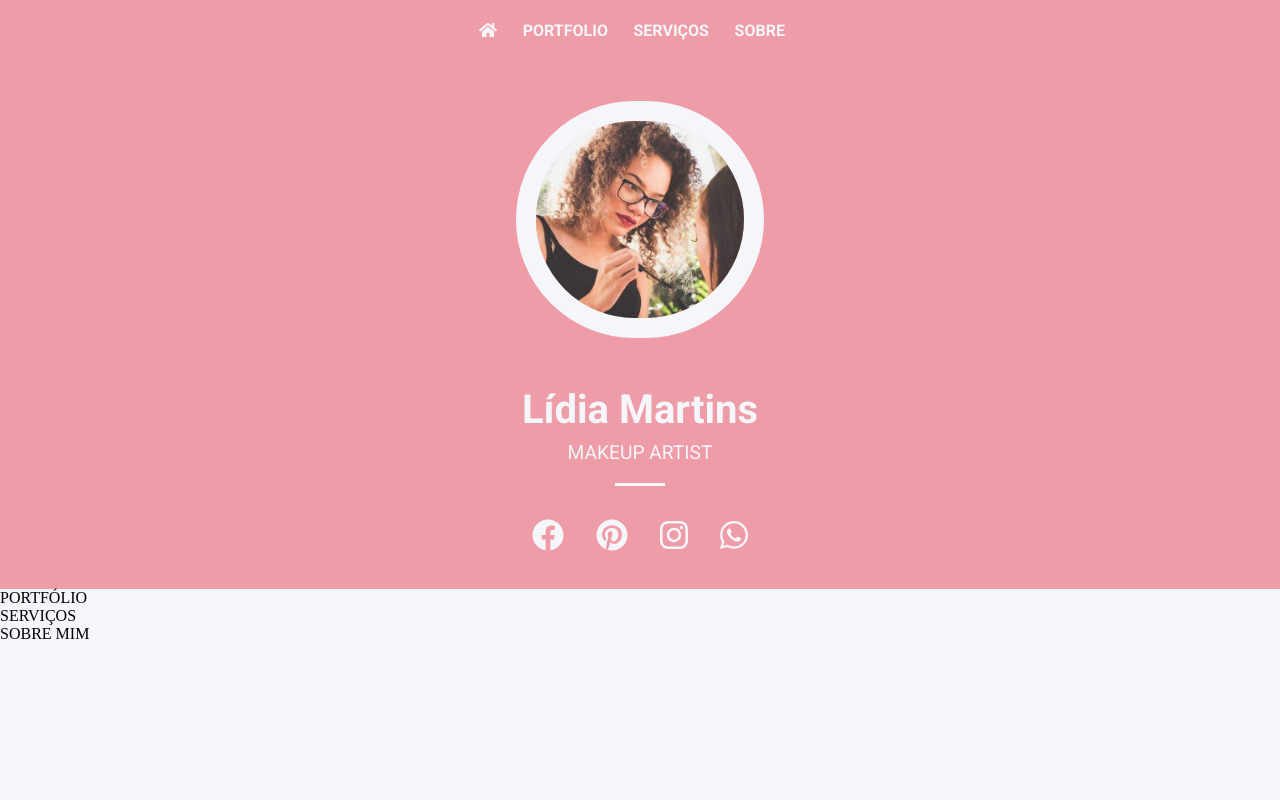
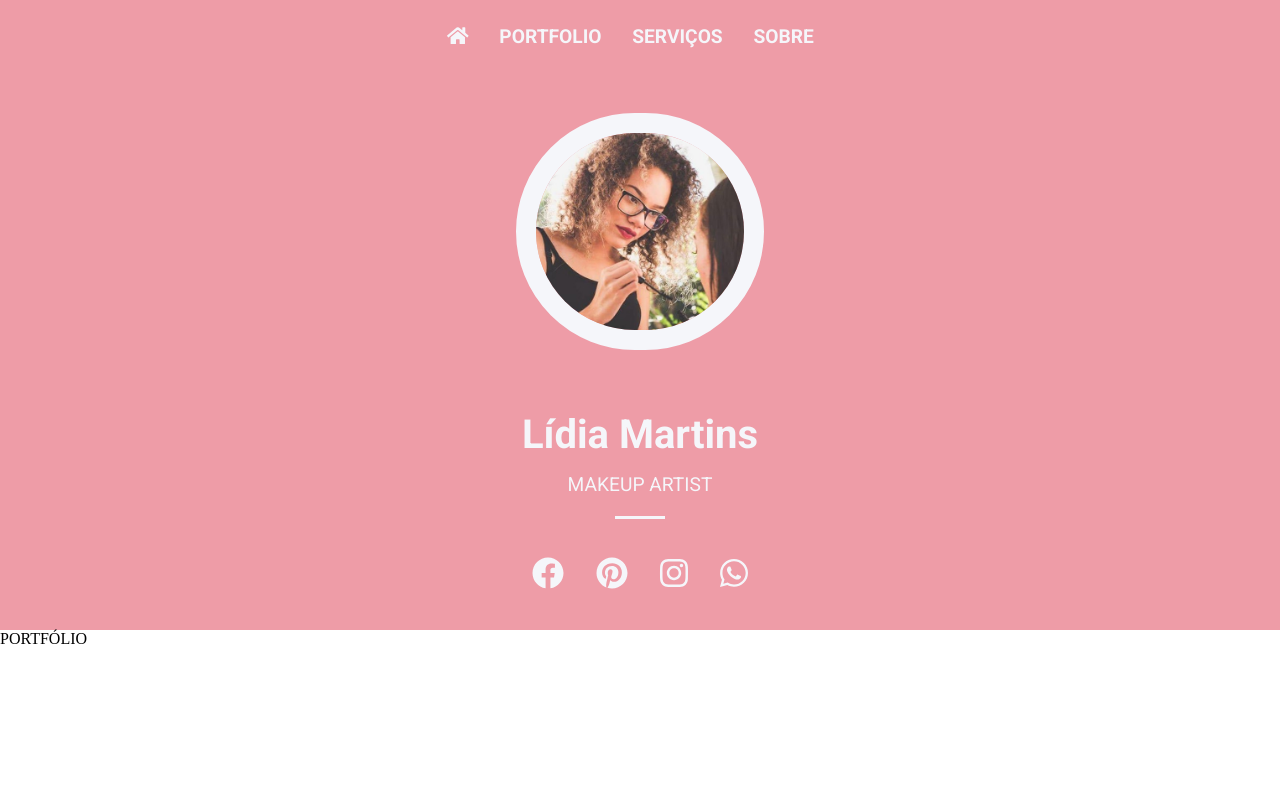
Before and after one commit to rodrigobergamindev/react-projetos, a React (Create React App) app in the folder portfolio/: page / in a window 1280 px wide. Shown: the top 800 px of the page. Built offline with nearby package versions, Linux system fonts and the light colour scheme.

Commit message:
aplicando styled components

```diff
--- a/portfolio/package.json
+++ b/portfolio/package.json
@@ -12,7 +12,8 @@
     "@testing-library/user-event": "^7.1.2",
     "react": "^16.13.1",
     "react-dom": "^16.13.1",
-    "react-scripts": "3.4.2"
+    "react-scripts": "3.4.2",
+    "styled-components": "^5.1.1"
   },
   "scripts": {
     "start": "react-scripts start",
--- a/portfolio/src/App.js
+++ b/portfolio/src/App.js
@@ -1,40 +1,40 @@
 import React from 'react';
-import './App.css';
+import styled from 'styled-components'
+
+/**COMPONENTS */
 import Header from './components/header/Header';
 import Navbar from './components/navbar/Navbar';
+import Content from './components/content/Content'
+import Servicos from './components/servicos/Servicos'
+import About from './components/about/About'
+
 
 
 function App() {
   return (
-    <div className="container">
-
-    <div className="navbar" id="home">
-      <Navbar></Navbar>
-        </div>
-
-        <div className="item header">
-          <Header></Header>
-        </div>
-
-        <div className="item content-portfolio" id="portfolio">
-          <div>
-            PORTFÓLIO
-          </div>
-        </div>
-
-        <div className="item servicos" id="servicos">
-          SERVIÇOS
-        </div>
-
-        <div className="item about" id="sobre">
-          SOBRE MIM
-        </div>
-
-        <div className="item footer">
-          TODOS OS DIREITOS RESERVADOS
-        </div>
-    </div>
+    <Container>
+        <Navbar></Navbar>
+        <Header></Header>
+        <Content></Content>
+        <Servicos></Servicos>
+        <About></About>
+    </Container>
   );
 }
 
+const Container = styled.div`
+  width: 100%;
+  display: grid;
+  grid-template-areas:
+  "navbar"
+  "header"
+  "content"
+  "servicos"
+  "about"
+  "footer"
+  ;
+`;
+
+
+
 export default App;
--- /dev/null
+++ b/portfolio/src/components/about/About.jsx
@@ -0,0 +1,15 @@
+import React from 'react'
+import styled from 'styled-components'
+
+
+export default function About() {
+    return (
+        <SecAbout>SOBRE</SecAbout>
+    )
+}
+
+const SecAbout = styled.div`
+  grid-area: about;
+  height:35em;
+  background-color:#1abc9c;
+`;
--- /dev/null
+++ b/portfolio/src/components/content/Content.jsx
@@ -0,0 +1,16 @@
+import React from 'react'
+import styled from 'styled-components'
+
+
+export default function Content() {
+    return (
+        <SecContent>
+            PORTFÓLIO
+        </SecContent>
+    )
+}
+const SecContent = styled.div`
+  grid-area: content;
+  height:35em;
+  background-color:white;
+`;
--- a/portfolio/src/components/header/Header.jsx
+++ b/portfolio/src/components/header/Header.jsx
@@ -1,7 +1,6 @@
 import React from 'react'
-import css from '../header/header.module.css'
 import avatar from '../../images/avatar.jpg'
-import { faHome } from "@fortawesome/free-solid-svg-icons";
+import styled from 'styled-components'
 import { FontAwesomeIcon } from "@fortawesome/react-fontawesome";
 import {
     faFacebook,
@@ -15,24 +14,102 @@ import {
 export default function Header() {
 
     return (
-        <div className={css.menu}>
-            <div className={css.avatar}>
-                <img src={avatar} alt="avatar" className={css.perfil}/>
-                <h1 className={css.title}>Lídia Martins</h1>
-                <h2 className={css.subtitle}>MAKEUP ARTIST</h2>
-            </div>
-
-            <div className={css.bar}></div>
-
-        <div>
-        <ul className={css.nav}>
-                    <li className={css.socialIcon}><a href={"https://www.facebook.com/limartinsmakeup"} target="_blank"><FontAwesomeIcon icon={faFacebook} /></a></li>
-                    <li className={css.socialIcon}><a href={"https://br.pinterest.com/lidia8martins/make/"} target="_blank"><FontAwesomeIcon icon={faPinterest} /></a></li>
-                    <li className={css.socialIcon}><a href={"https://www.instagram.com/lidia_martinns/"} target="_blank"><FontAwesomeIcon icon={faInstagram} /></a></li>
-                    <li className={css.socialIcon}><a href={"https://api.whatsapp.com/send?phone=551194004-2911&text=Gostaria%20de%20mais%20informações%20!"} target="_blank"><FontAwesomeIcon icon={faWhatsapp} /></a></li>
-        </ul>
-        </div>
-
-        </div>
+        <SecHeader>
+        <Card>
+            <Perfil src={avatar} alt="avatar"></Perfil>
+            <Title>Lídia Martins</Title>
+            <Subtitle>MAKEUP ARTIST</Subtitle>
+        </Card>
+        <Bar></Bar>
+            <Navigation>
+                    <SocialMediaItem><a href={"https://www.facebook.com/limartinsmakeup"} target="_blank" rel="noopener noreferrer"><FontAwesomeIcon icon={faFacebook} /></a></SocialMediaItem>
+                    <SocialMediaItem><a href={"https://br.pinterest.com/lidia8martins/make/"} target="_blank" rel="noopener noreferrer"><FontAwesomeIcon icon={faPinterest} /></a></SocialMediaItem>
+                    <SocialMediaItem><a href={"https://www.instagram.com/lidia_martinns/"} target="_blank" rel="noopener noreferrer"><FontAwesomeIcon icon={faInstagram} className="instagram" /></a></SocialMediaItem>
+                    <SocialMediaItem><a href={"https://api.whatsapp.com/send?phone=551194004-2911&text=Gostaria%20de%20mais%20informações%20!"} target="_blank" rel="noopener noreferrer"><FontAwesomeIcon icon={faWhatsapp} /></a></SocialMediaItem>
+            </Navigation>
+        </SecHeader>
     )
 }
+
+
+/**STYLED COMPONENTS */
+
+const SecHeader = styled.div`
+    grid-area: header;
+    display: flex;
+    flex-direction: column;
+    align-items: center;
+    justify-content: center;
+    `;
+
+
+const Navigation = styled.ul`
+    margin: 1em;
+    padding: 0;
+    text-indent: 0;
+    list-style-type: none;
+    display: flex;
+    flex-wrap: wrap;
+    justify-content: center;
+    padding: 0.3em;
+    border-radius: 2em;
+`;
+
+const SocialMediaItem = styled.li`
+        margin: 0.5em;
+        color: #f5f6fa;
+        font-size: 2.0em;
+        transition: 1s;
+        transform: scale(1.0,1.0);
+        &:hover{
+            transition: 0.5s;
+            transform: scale(1.5,1.5);
+        }
+`;
+
+
+
+const Perfil = styled.img`
+    width: 13em;
+    border-radius: 10em;
+    border: 1.3em solid #f5f6fa;
+    transition: 1s;
+    transform: scale(1.0,1.0);
+    margin-bottom: 0.8em;
+
+    &:hover{
+        transition: 1s;
+        transform: scale(1.2,1.2);
+        box-shadow:0 0 15px white, 0 0 15px white;
+    }
+`;
+
+const Card = styled.div`
+    margin-top: 2.5em;
+    margin-bottom: 1.2em;
+    display: flex;
+    flex-direction: column;
+    text-align: center;
+    font-family: 'Roboto', sans-serif;
+`;
+
+const Bar = styled.div`
+    width: 50px;
+    background-color: #f5f6fa;
+    height: 3.5px;
+    `;
+
+const Title = styled.div`
+    font-size: 2.5em;
+    margin-top: 1.2em;
+    margin-bottom: 0.15em;
+    color: #f5f6fa;
+    font-weight: 700;
+`;
+
+const Subtitle = styled(Title)`
+    font-size: 1.2em;
+    font-weight: 400;
+    margin-top:0.5em;
+    margin-bottom:0;
+`;
--- a/portfolio/src/components/header/header.module.css
+++ /dev/null
@@ -1,115 +0,0 @@
-/*AJUSTAR SOMBRA DO AVATAR*/
-@import url('https://fonts.googleapis.com/css2?family=Roboto:wght@400;700&display=swap');
-
-
-ul {
-    list-style: none;
-    margin:0;
-    padding: 0;
-    text-indent: 0;
-}
-
-
-.nav {
-    margin: 1.0em;
-    list-style-type: none;
-    display: flex;
-    flex-wrap: wrap;
-    justify-content: center;
-}
-
-.itemMenu {
-    color: #f5f6fa;
-    font-family: 'Roboto', sans-serif;
-    font-weight: 700;
-    padding: 0.3em;
-    border-radius: 0.6em;
-    margin-right: 1.0em;
-    box-sizing: border-box;
-}
-
-.itemMenu:hover{
-    background-color: #f5f6fa;
-    color:#ee9ca7;
-    transition: .5s ease;
-}
-
-.socialIcon {
-    margin: 0.5em;
-    color: #f5f6fa;
-    font-size: 2.0em;
-    transition: 1s;
-    transform: scale(1.0,1.0);
-}
-
-.socialIcon:hover {
-    transition: 0.5s;
-    transform: scale(1.4,1.4);
-}
-
-.perfil {
-    width: 13em;
-    border-radius: 10em;
-    border: 1.3em solid #f5f6fa;
-    transition: 1s;
-    transform: scale(1.0,1.0);
- }
-
- .perfil:hover{
-     transition: 1s;
-     transform: scale(1.2,1.2);
-     box-shadow:0 0 15px white, 0 0 15px white;
- }
-
-.avatar {
-    margin-top: 2.5em;
-    margin-bottom: 1.2em;
-    display: flex;
-    flex-direction: column;
-    text-align: center;
-    font-family: 'Roboto', sans-serif;
-}
-
-.title {
-    font-size: 2.5em;
-    margin-top: 1.2em;
-    margin-bottom: 0.20em;
-    color: #f5f6fa;
-    font-weight: 700;
-}
-
-.subtitle {
-    color: #f5f6fa;
-    font-size: 1.2em;
-    font-weight: 400;
-}
-
-h2,h1,h3,h4,h5 {
-    margin: 0;
-	padding: 0;
-	border: 0;
-	outline: 0;
-}
-
-
-.menu {
-    display: flex;
-    flex-direction: column;
-    align-items: center;
-    justify-content: center;
-}
-
-.bar {
-    width: 50px;
-    background-color: #f5f6fa;
-    height: 3.5px;
-}
-
-a {
-    text-decoration: none;
-    color: inherit;
-    padding: 0;
-    margin: 0;
-}
-
-/*NAVBAR ANTIMATED*/
--- a/portfolio/src/components/navbar/Navbar.jsx
+++ b/portfolio/src/components/navbar/Navbar.jsx
@@ -1,18 +1,55 @@
 import React from 'react'
 import { faHome } from "@fortawesome/free-solid-svg-icons";
 import { FontAwesomeIcon } from "@fortawesome/react-fontawesome";
-import css from '../header/header.module.css'
+import styled from 'styled-components'
 
 export default function Navbar() {
     return (
-        <div>
-            <ul className={css.nav}>
-                <li className={css.itemMenu}><a href={"#home"}><FontAwesomeIcon icon={faHome} /></a></li>
-                    <li className={css.itemMenu}><a href={"#portfolio"}>PORTFOLIO</a></li>
-                    <li className={css.itemMenu}><a href={"#servicos"}>SERVIÇOS</a></li>
-                    <li className={css.itemMenu}><a href={"#sobre"}>SOBRE</a></li>
-
-                </ul>
-        </div>
+        <Secnavbar>
+            <Navigation>
+               <Item><a href={"#home"} rel="noopener noreferrer"><FontAwesomeIcon icon={faHome} /></a></Item>
+                <Item><a href={"#portfolio"} rel="noopener noreferrer">PORTFOLIO</a></Item>
+                <Item><a href={"#servicos"} rel="noopener noreferrer">SERVIÇOS</a></Item>
+                <Item><a href={"#sobre"} rel="noopener noreferrer">SOBRE</a></Item>
+            </Navigation>
+        </Secnavbar>
     )
 }
+
+
+const Secnavbar = styled.div`
+  grid-area: navbar;
+  position: sticky;
+  position: -webkit-sticky;
+  top: 0; /* required */
+  background-color:#ee9ca7;
+  z-index: 1;
+`;
+
+const Navigation = styled.ul`
+    padding: 0;
+    text-indent: 0;
+    list-style-type: none;
+    display: flex;
+    flex-wrap: wrap;
+    justify-content: center;
+
+    @media only screen and (min-width: 1025px) {
+        justify-content: center;
+        font-size: 1.2em;
+      }
+`;
+
+const Item = styled.li`
+    color: #f5f6fa;
+    font-family: 'Roboto', sans-serif;
+    font-weight: 700;
+    padding: 0.3em;
+    border-radius: 0.6em;
+    margin-right: 1.0em;
+    &:hover{
+        background-color: #f5f6fa;
+        color:#ee9ca7;
+        transition: .5s ease;
+    }
+`;
--- /dev/null
+++ b/portfolio/src/components/servicos/Servicos.jsx
@@ -0,0 +1,16 @@
+import React from 'react'
+import styled from 'styled-components'
+
+
+export default function Servicos() {
+    return (
+        <SecServicos>SERVIÇOS</SecServicos>
+    )
+}
+
+
+const SecServicos = styled.div`
+  grid-area: servicos;
+  height:35em;
+  background-color:#95a5a6;
+`;
--- a/portfolio/src/index.css
+++ b/portfolio/src/index.css
@@ -1,11 +1,16 @@
+@import url('https://fonts.googleapis.com/css2?family=Roboto:wght@400;700&display=swap');
+
+
+a {
+    text-decoration: none;
+    color: inherit;
+    padding: 0;
+    margin: 0;
+}
+
 body {
   margin: 0;
   -webkit-font-smoothing: antialiased;
   -moz-osx-font-smoothing: grayscale;
   background-color: #ee9ca7;
 }
-
-code {
-  font-family: source-code-pro, Menlo, Monaco, Consolas, 'Courier New',
-    monospace;
-}
```
Also changed, not shown: 1 other file (tests, documents, lock files or other folders).
